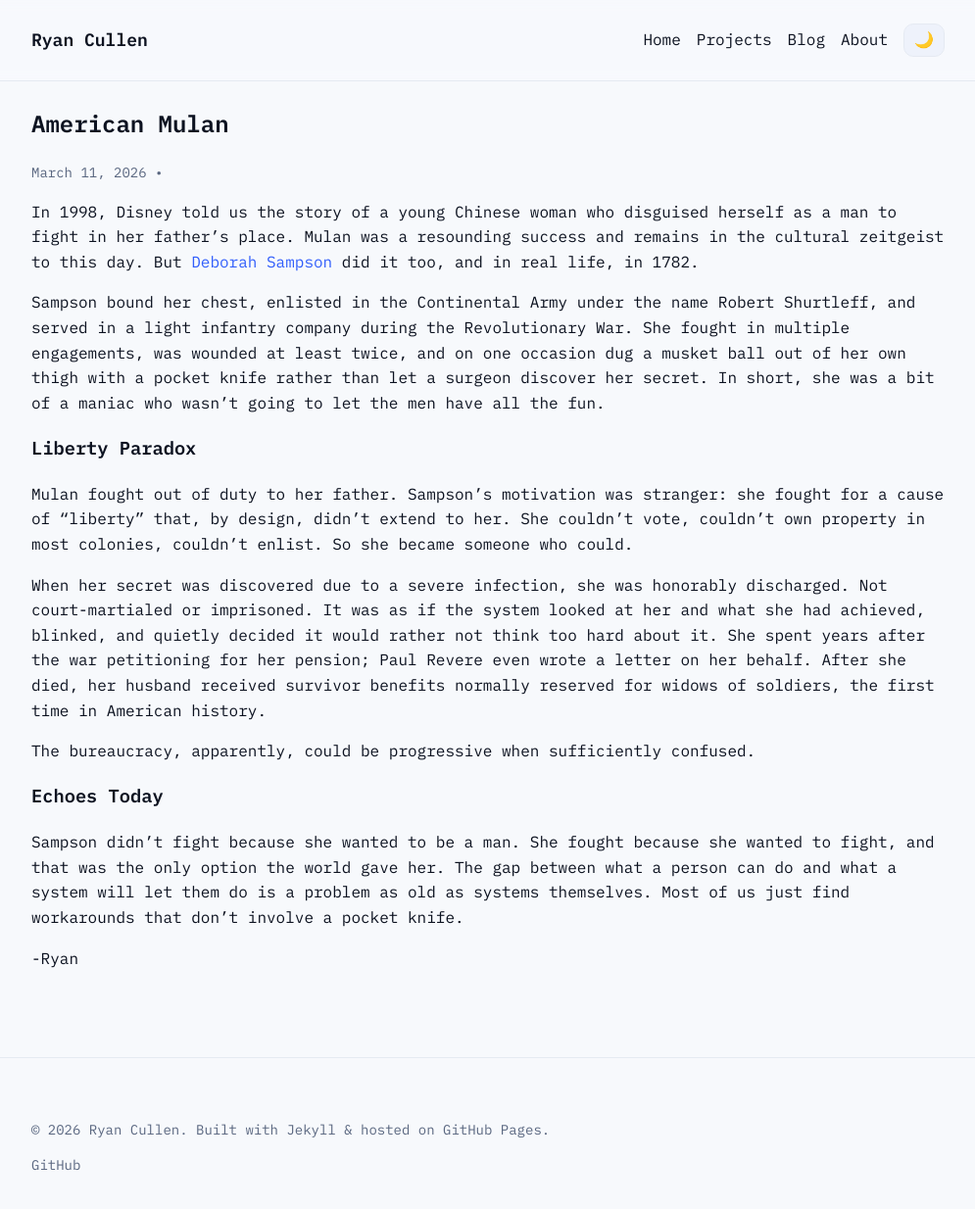
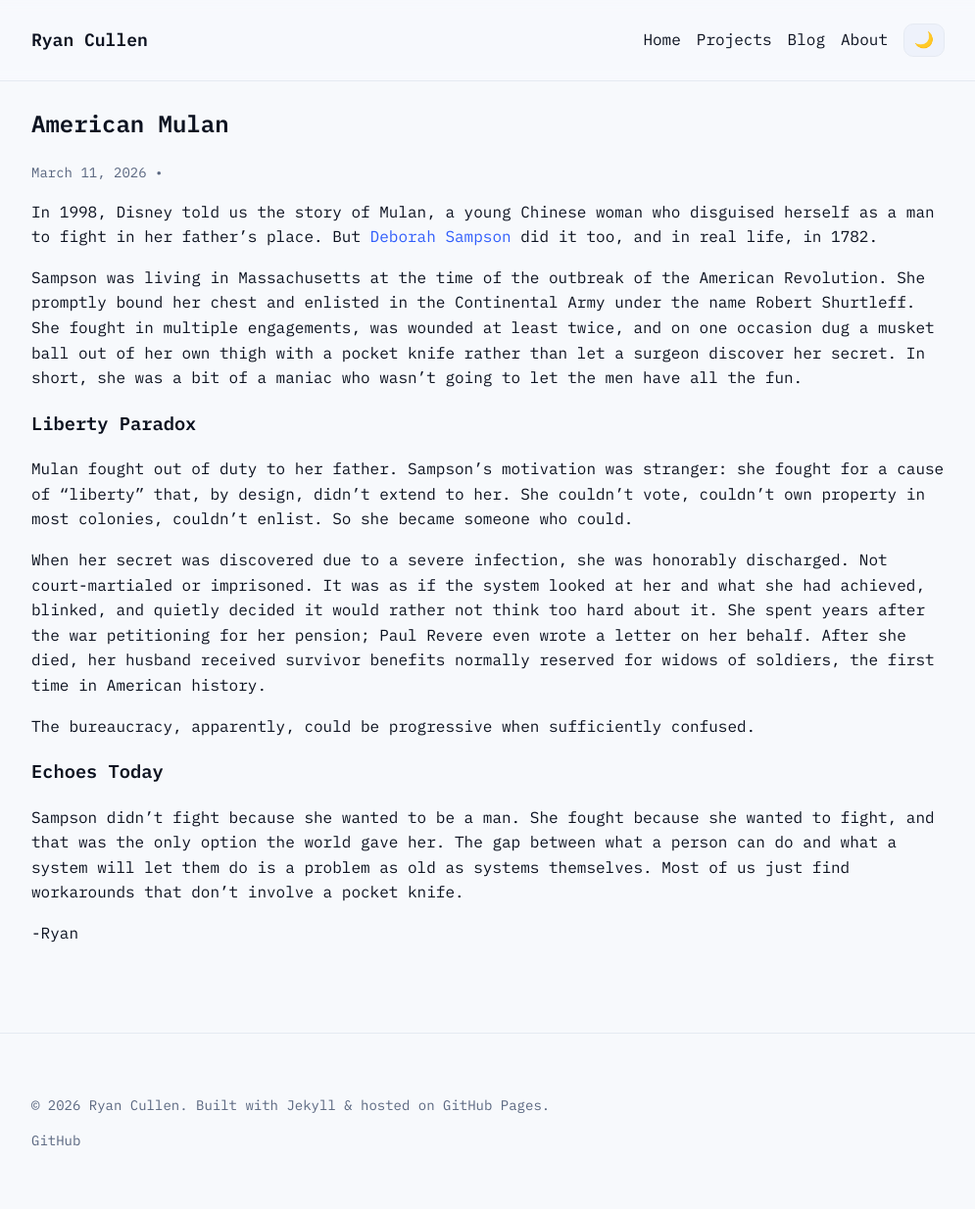
Before and after one commit to ryantcullen/ryantcullen.github.io, a Jekyll site: the page built from _posts/2026-03-11-american-mulan.md, in a window 1280 px wide and 1263 px high. Shown: the top 1234 px of the window at 98% size, without its empty margins (142-1137 px from the left). Built offline with Jekyll 4.4.1, drawn with Linux system fonts in a browser that asks for light colours.

Commit message:
Update American Mulan post
Co-Authored-By: Claude Sonnet 4.6 <noreply@anthropic.com>

```diff
--- a/_posts/2026-03-11-american-mulan.md
+++ b/_posts/2026-03-11-american-mulan.md
@@ -2,9 +2,9 @@
 title: American Mulan
 ---
 
-In 1998, Disney told us the story of a young Chinese woman who disguised herself as a man to fight in her father's place. Mulan was a resounding success and remains in the cultural zeitgeist to this day. But [Deborah Sampson](https://en.wikipedia.org/wiki/Deborah_Sampson) did it too, and in real life, in 1782.
+In 1998, Disney told us the story of Mulan, a young Chinese woman who disguised herself as a man to fight in her father's place. But [Deborah Sampson](https://en.wikipedia.org/wiki/Deborah_Sampson) did it too, and in real life, in 1782.
 
-Sampson bound her chest, enlisted in the Continental Army under the name Robert Shurtleff, and served in a light infantry company during the Revolutionary War. She fought in multiple engagements, was wounded at least twice, and on one occasion dug a musket ball out of her own thigh with a pocket knife rather than let a surgeon discover her secret. In short, she was a bit of a maniac who wasn't going to let the men have all the fun.
+Sampson was living in Massachusetts at the time of the outbreak of the American Revolution. She promptly bound her chest and enlisted in the Continental Army under the name Robert Shurtleff. She fought in multiple engagements, was wounded at least twice, and on one occasion dug a musket ball out of her own thigh with a pocket knife rather than let a surgeon discover her secret. In short, she was a bit of a maniac who wasn't going to let the men have all the fun.
 
 ### Liberty Paradox
 
```
